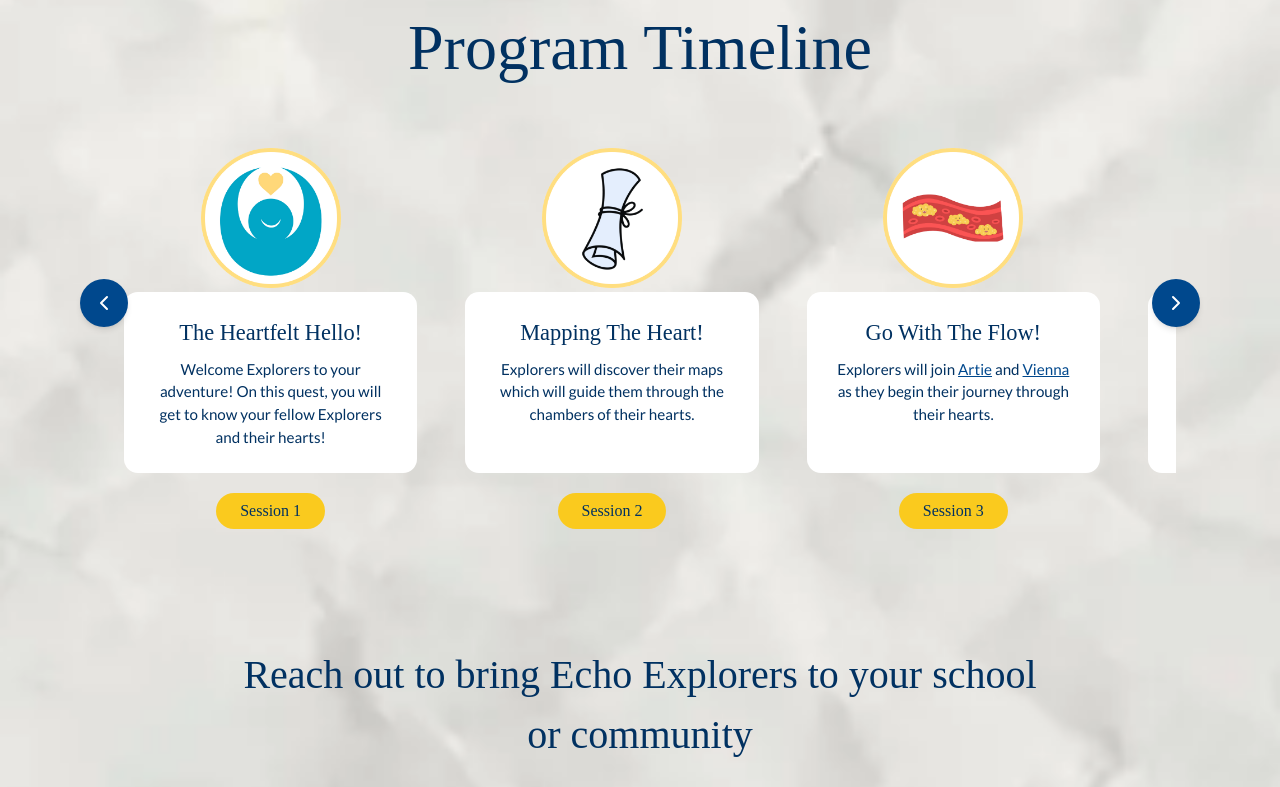
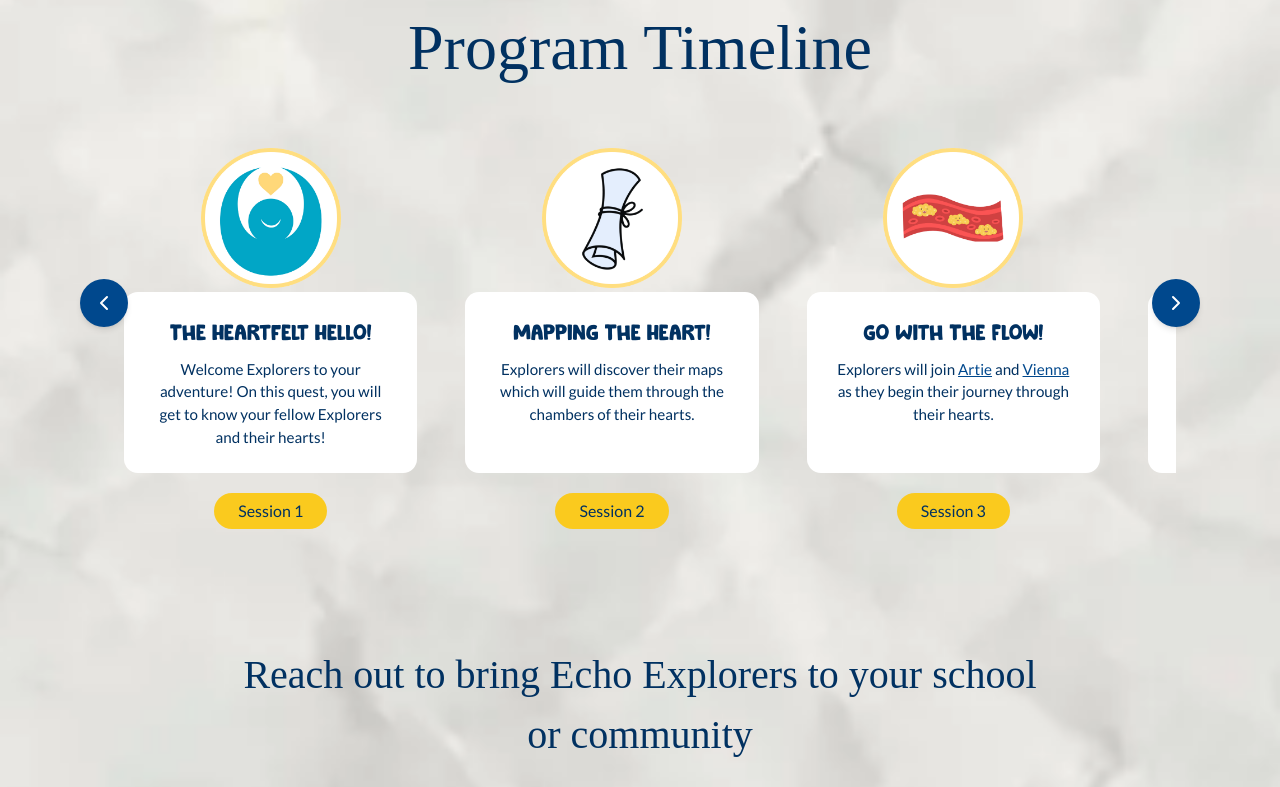
Before and after one commit to ganning127/echo_website, a Next.js app: page /program/echo-explorers in a window 1280 px wide. Shown: the part 910-1697 px from the top of the page. Built offline with nearby package versions, Linux system fonts and the light colour scheme.

Commit message:
Update explorersTimeline.tsx

```diff
--- a/src/components/Explorers Timeline/explorersTimeline.tsx
+++ b/src/components/Explorers Timeline/explorersTimeline.tsx
@@ -137,7 +137,7 @@ export function TimelineSection() {
         <h2
           className="text-center text-[#013161] mb-8"
           style={{
-            fontFamily: "'Cookie Supply DEMO', 'Cookie', cursive",
+            fontFamily: "'Cookie Supply DEMO', 'Cookie'",
             fontSize: "clamp(2rem, 5vw, 4rem)",
           }}
         >
@@ -179,7 +179,6 @@ export function TimelineSection() {
 <div className="flex flex-col items-center gap-2 text-center bg-white rounded-xl p-6 flex-1 w-full mb-4">                  <h3
                     className="text-[#013161]"
                     style={{
-                      fontFamily: "'Cookie Supply DEMO', 'Cookie', cursive",
                       fontSize: "1.4rem",
                     }}
                   >
@@ -200,8 +199,7 @@ export function TimelineSection() {
                 <span
                   className="bg-[#FACA1E] text-[#013161] px-6 py-1.5 rounded-full mt-auto"
                   style={{
-                    fontFamily: "'Cookie Supply DEMO', 'Cookie', cursive",
-                    fontSize: "1rem",
+                    fontSize: "1rem"
                   }}
                 >
                   {session.date}
```
